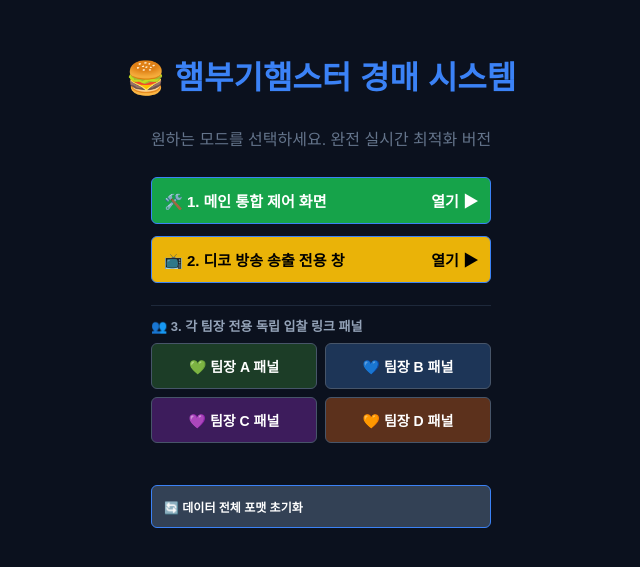
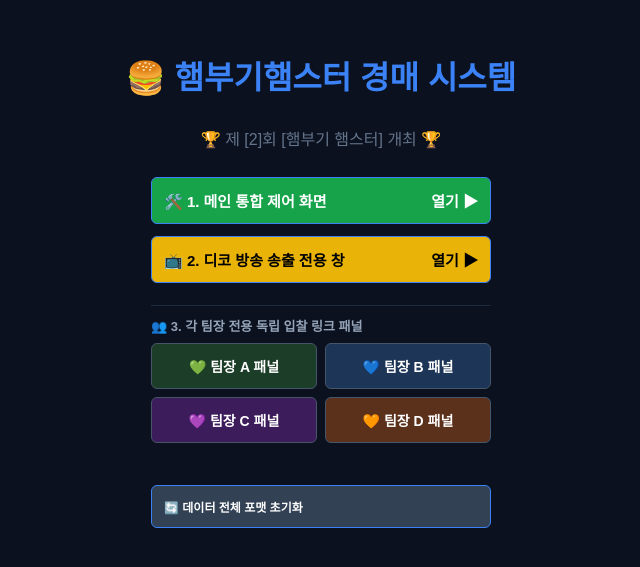
Before and after one commit to tlgus5030/hambugi-auction, a plain HTML site: page index.html in a window 1280 px wide. Shown: the part 113-680 px from the top of the page, without its empty margins (319-959 px from the left). Drawn offline with Linux system fonts and the light colour scheme.

Commit message:
Update index.html

```diff
--- a/index.html
+++ b/index.html
@@ -677,7 +677,7 @@
     <!-- Lobby Screen -->
     <div id="lobby" style="display: none;">
         <h1 style="color:#3b82f6; margin-bottom: 0px;">🍔 햄부기햄스터 경매 시스템</h1>
-        <p style="color:#64748b; margin-bottom: 15px;">원하는 모드를 선택하세요. 완전 실시간 최적화 버전</p>
+        <p style="color:#64748b; margin-bottom: 15px;"> 🏆 제 [2]회 [햄부기 햄스터] 개최 🏆</p>
         <button class="lobby-btn" style="background-color:#16a34a;" onclick="goPage('admin')">🛠️ 1. 메인 통합 제어 화면 <span>열기 ▶</span></button>
         <button class="lobby-btn" style="background-color:#eab308; color:black;" onclick="goPage('broadcast')">📺 2. 디코 방송 송출 전용 창 <span>열기 ▶</span></button>
 
```
